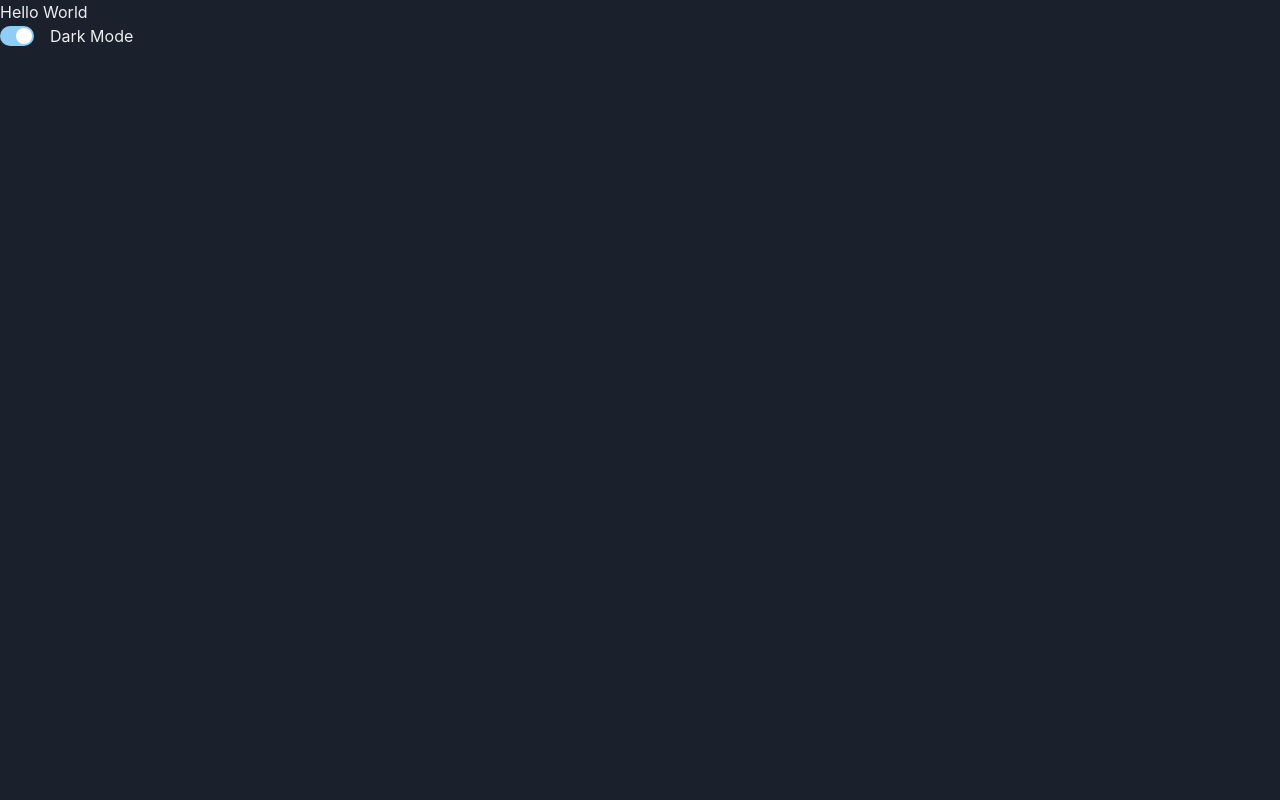
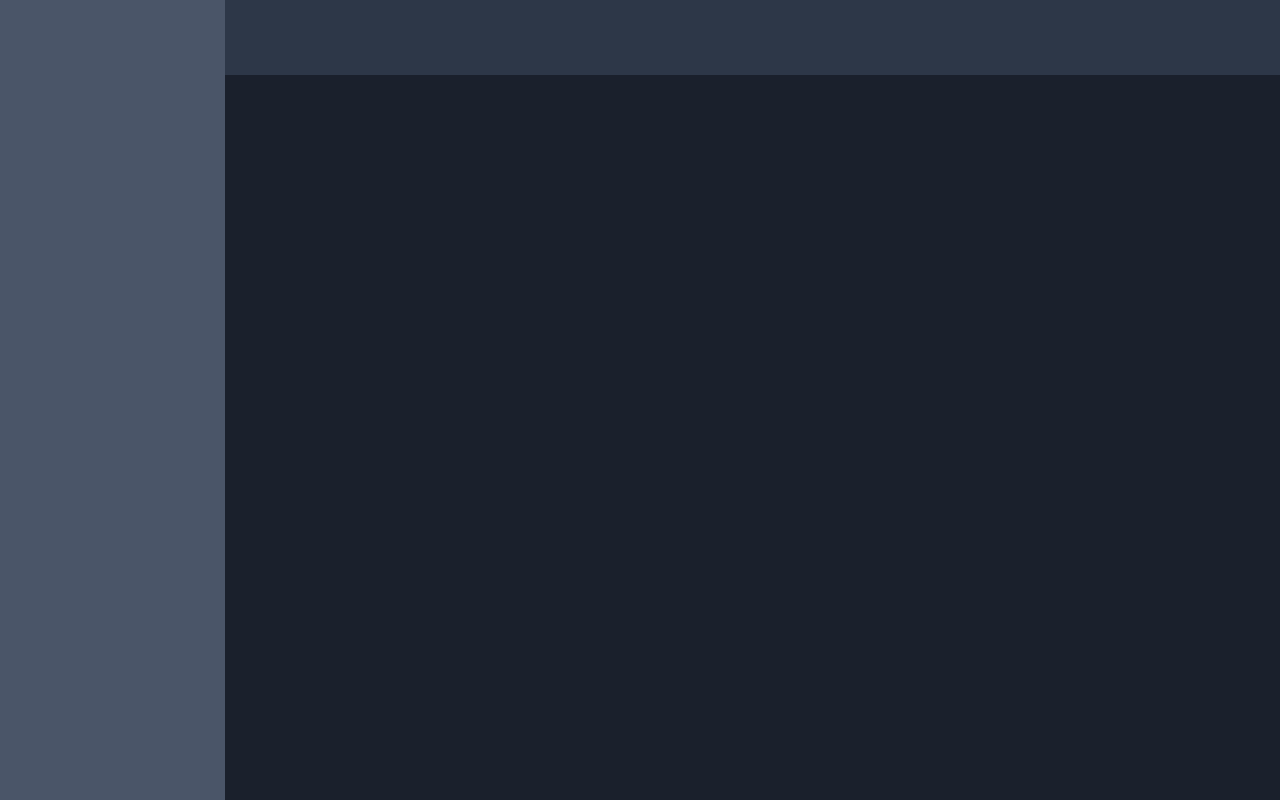
Before and after one commit to xBromsson/elixir_rpg, a React (Vite) app: page / in a window 1280 px wide. Built offline with nearby package versions, Linux system fonts and the light colour scheme.

Commit message:
built basic layout

```diff
--- a/src/App.jsx
+++ b/src/App.jsx
@@ -1,12 +1,18 @@
-import { Text } from "@chakra-ui/react";
-import ColorModeSwitch from "./components/ColorModeSwitch";
+import { Grid, GridItem } from "@chakra-ui/react";
 
 function App() {
   return (
-    <div>
-      <Text>Hello World</Text>
-      <ColorModeSwitch></ColorModeSwitch>
-    </div>
+    <Grid
+      h="100vh"
+      templateAreas={`"nav header"
+                      "nav main"`}
+      templateColumns={"225px 1fr"}
+      templateRows={"75px 1fr"}
+    >
+      <GridItem bg="gray.600" area={"nav"}></GridItem>
+      <GridItem bg="gray.700" area={"header"}></GridItem>
+      <GridItem bg="gray.800" area={"main"}></GridItem>
+    </Grid>
   );
 }
 
```
